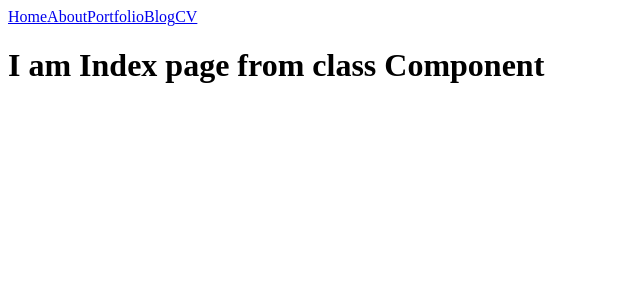
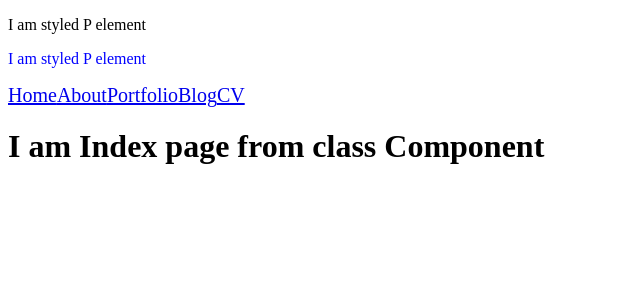
Before and after one commit to vjavmahs1/Portfolio-next.js, a Next.js app: page / in a window 1280 px wide. Shown: the top 300 px of the page, without its empty margins (0-640 px from the left). Built offline with nearby package versions, Linux system fonts and the light colour scheme.

Commit message:
added scss

```diff
--- a/components/shared/Header.js
+++ b/components/shared/Header.js
@@ -1,10 +1,13 @@
 import React from 'react'
 import Link from 'next/link'
+import '../../styles/main.scss'
 
 class Header extends React.Component {
     render() {
         return (
             <React.Fragment>
+                <p className="customClass"> I am styled P element</p>
+                <p className="customClassFromFile"> I am styled P element</p>
                 <Link href='/'>
                     <a>Home</a>
                 </Link>
@@ -20,6 +23,18 @@
                 <Link href='/cv'>
                     <a>CV</a>
                 </Link>
+                <style jsx>
+                    {`
+                    a {
+                        font-size: 20px;
+                    };
+
+                    .customClass {
+                        color: red;
+                    }
+                    `}
+
+                </style>
             </React.Fragment>
         )
     }
--- /dev/null
+++ b/next.config.js
@@ -0,0 +1,2 @@
+const withSass = require('@zeit/next-sass')
+module.exports = withSass
--- a/package.json
+++ b/package.json
@@ -12,7 +12,9 @@
   "author": "",
   "license": "ISC",
   "dependencies": {
+    "@zeit/next-sass": "^1.0.1",
     "next": "^9.1.7",
+    "node-sass": "^4.13.0",
     "react": "^16.12.0",
     "react-dom": "^16.12.0"
   }
--- /dev/null
+++ b/styles/main.scss
@@ -0,0 +1,4 @@
+.customClassFromFile {
+    color: blue;
+
+}
```
Also changed, not shown: 1 other file (tests, documents, lock files or other folders).
